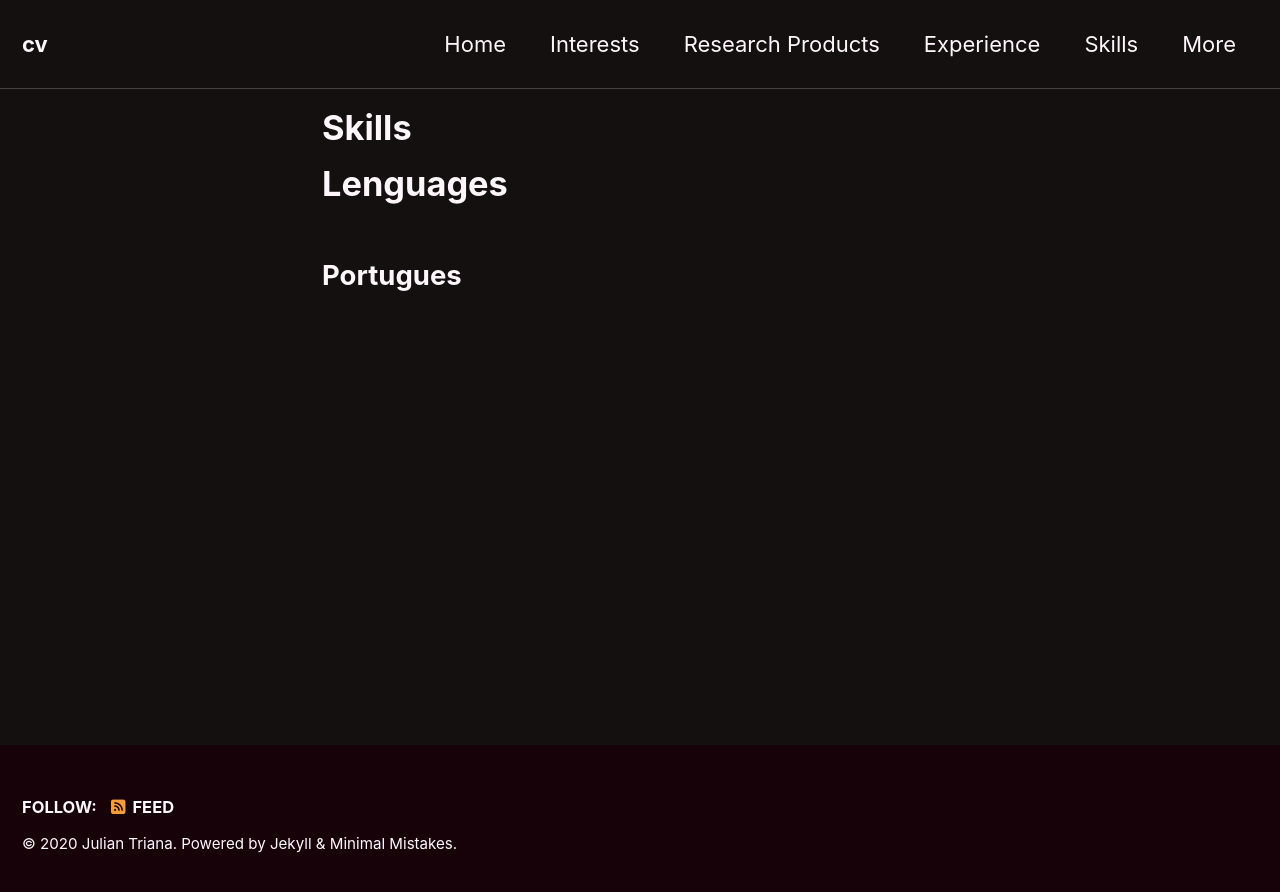
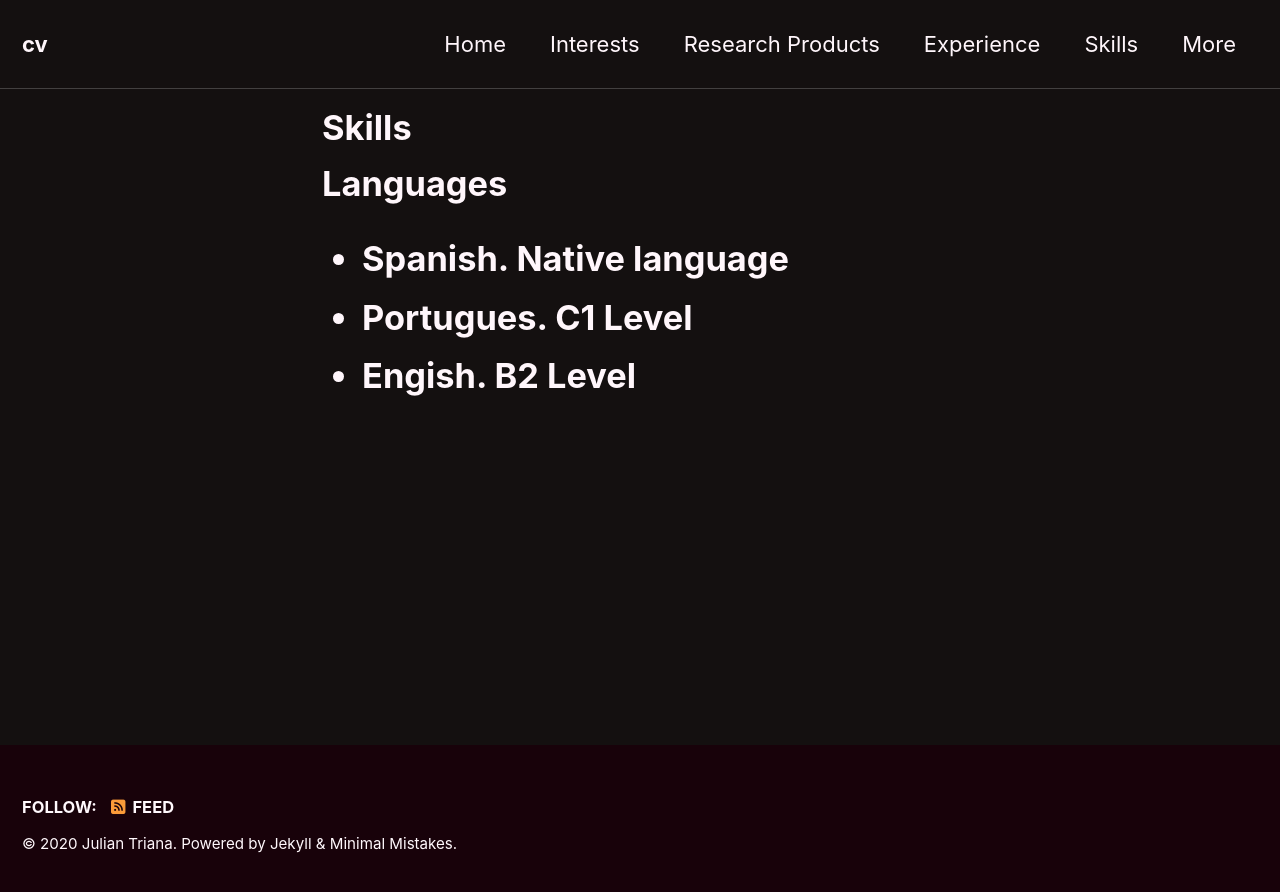
Before and after one commit to vcobop/cv, a Jekyll site: the page built from Skills.md, in a window 1280 px wide. Shown: the top 892 px of the page. Built offline with Jekyll 4.4.1, drawn with Linux system fonts in a browser that asks for light colours; cached includes are drawn as plain includes; nearby versions of some CDN libraries.

Commit message:
Update Skills.md

```diff
--- a/Skills.md
+++ b/Skills.md
@@ -3,6 +3,9 @@ title: Skills
 layout: home
 ---
 
-# Lenguages
-
-## Portugues
+<h1>Languages<h1>
+  <ul>
+    <li>Spanish. Native language</li>
+    <li>Portugues. C1 Level</li>
+    <li>Engish. B2 Level</li>
+  <ul>
```
